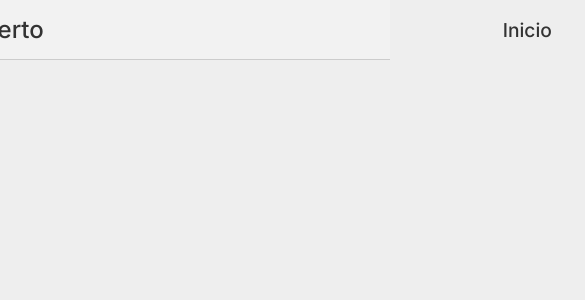
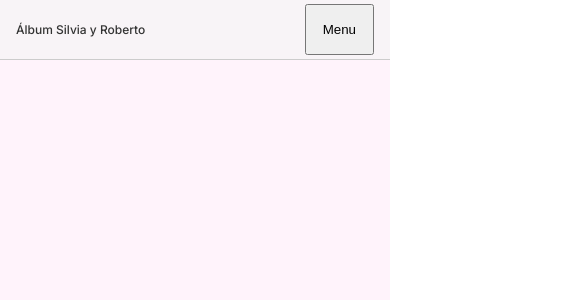
Before and after one commit to flechas97/tqsilvia, a Next.js app: page / in a window 390 px wide. Shown: the top 300 px of the page, 585 px wide, since content can reach past the window. Built offline with nearby package versions, Linux system fonts and the light colour scheme.

Commit message:
mobile header

```diff
--- a/src/app/globals.css
+++ b/src/app/globals.css
@@ -3,6 +3,8 @@
   margin:0;
   box-sizing: border-box;
 }
+
+
 header{
   display: flex;
   justify-content: center;
@@ -26,7 +28,8 @@ header h1{
 header .wrapheader{
   display: flex;
   align-items: center;
-  min-width: 1200px;
+  width: 1200px;
+  max-width: 1200px;
   padding: 0rem 2rem;
 }
 header .wrapheader div:last-child{
@@ -58,9 +61,87 @@ nav a {
 main{
   margin-top: 60px;
   padding: 1rem 2rem;
-  width: 1200px;
-  min-width: 500px;
+  width: 100%;
+  max-width: 1200px;
   height: 100vh;
   margin: auto;
-  background-color: #eeeeee;
+  background-color: #fff3fb;
 }
+.navMob, .openNavMob{
+  display: none;
+}
+@media screen and (max-width: 768px){
+  header{
+    padding: 0rem 1rem;
+    position: fixed;
+    z-index: 99999;
+  }
+  header .wrapheader{
+    display: flex;
+    align-items: center;
+    width: 100%;
+
+    padding: 0rem 0rem;
+  }
+  main{
+    width: 100%;
+    padding: 1rem;
+  }
+  header h1{
+    font-size: 12px;
+  }
+  nav a {
+    text-decoration: none;
+    color: #333;
+    font-size: 0.9rem;
+    font-weight: 500;
+  }
+  .navDesk{
+    display: none;
+  }
+  .navMob{
+    /* display: block; */
+    position: fixed;
+    top: 60px;
+    left: 0;
+    background-color: #ccccccbb;
+    height: calc(100vh - 60px);
+    width: 100vw;
+    z-index: -1;
+  }
+  .openNavMob{
+    display: block;
+    position: relative;
+    top: 0;
+    right: 0;
+    padding: 1rem;
+    cursor: pointer;
+    z-index: 1000;
+  }
+  .openMenu{
+    display: block;
+  }
+  .navMob ul{
+    display: flex;
+    flex-direction: column;
+    gap: 0;
+    justify-content: start;
+    width: 100%;
+  }
+  .navMob ul li{
+    width: 100%;
+    height: 50px;
+    display: flex;
+    align-items: center;
+    justify-content: center;
+    border: 1px solid #ccc;
+    background-color: rgba(233, 233, 233, 0.73);
+  }
+  .navMob ul li a{
+    width: 100%;
+    height: 50px;
+    display: flex;
+    align-items: center;
+    justify-content: center;
+  }
+}
--- a/src/comps/Header.tsx
+++ b/src/comps/Header.tsx
@@ -1,14 +1,24 @@
+'use client'
 export default function Header() {
     const items = ["Inicio", "Lugares", "Eventos"];
+
+    function openNav() {
+        const navMob = document.querySelector(".navMob");
+
+        navMob?.classList.toggle('openMenu');
+
+    }
 
     return (
     <header>
         <div className="wrapheader">
             <div>
-                <h1>Álbum de recuerdos Silvia y Roberto</h1>
+                <h1>Álbum Silvia y Roberto</h1>
             </div>
             <div>
-                <nav>
+
+                <button onClick={openNav} className="openNavMob">Menu</button>
+                <nav className="navMob">
                     <ul>
                         {items.map((item) => (
                             <li key={item}>
@@ -17,6 +27,17 @@ export default function Header() {
                         ))}
                     </ul>
                 </nav>
+                <nav className="navDesk">
+                    <ul>
+                        {items.map((item) => (
+                            <li key={item}>
+                                <a href={`/${item.toLowerCase()}`}>{item}</a>
+                            </li>
+                        ))}
+                    </ul>
+                </nav>
+
+
             </div>
         </div>
     </header>
```
